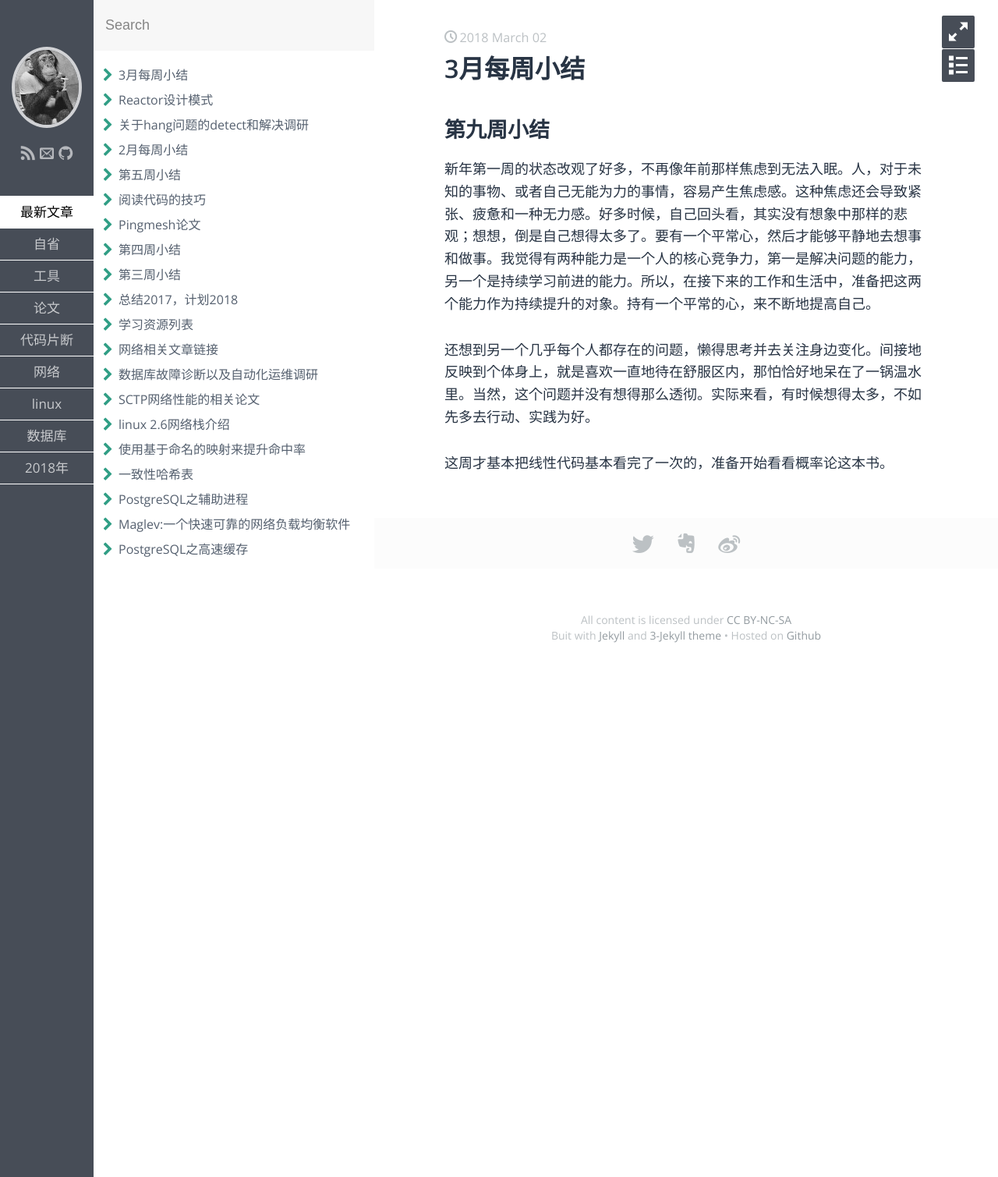
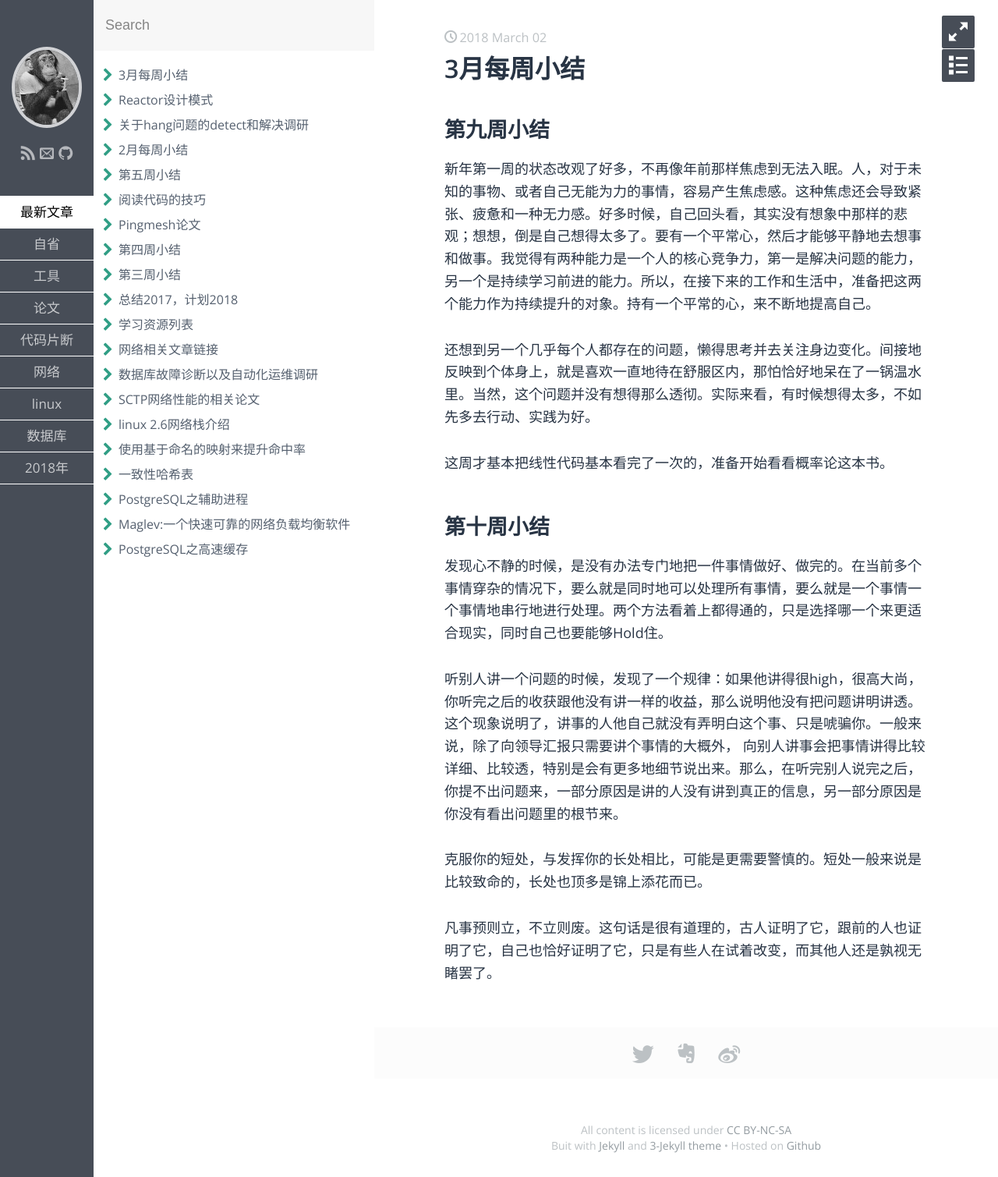
Before and after one commit to feelkill/feelkill.github.io, a Jekyll site: the page built from _posts/2018year/2018-03-03-summary-about-this-month.md, in a window 1280 px wide. Shown: the whole page at 78% size. Built offline with Jekyll 4.4.1, drawn with Linux system fonts in a browser that asks for light colours; some web fonts are replaced.

Commit message:
本周小结

```diff
--- a/_posts/2018year/2018-03-03-summary-about-this-month.md
+++ b/_posts/2018year/2018-03-03-summary-about-this-month.md
@@ -12,3 +12,13 @@ keywords: 总结
 还想到另一个几乎每个人都存在的问题，懒得思考并去关注身边变化。间接地反映到个体身上，就是喜欢一直地待在舒服区内，那怕恰好地呆在了一锅温水里。当然，这个问题并没有想得那么透彻。实际来看，有时候想得太多，不如先多去行动、实践为好。
 
 这周才基本把线性代码基本看完了一次的，准备开始看看概率论这本书。
+
+## 第十周小结
+
+发现心不静的时候，是没有办法专门地把一件事情做好、做完的。在当前多个事情穿杂的情况下，要么就是同时地可以处理所有事情，要么就是一个事情一个事情地串行地进行处理。两个方法看着上都得通的，只是选择哪一个来更适合现实，同时自己也要能够Hold住。
+
+听别人讲一个问题的时候，发现了一个规律：如果他讲得很high，很高大尚，你听完之后的收获跟他没有讲一样的收益，那么说明他没有把问题讲明讲透。这个现象说明了，讲事的人他自己就没有弄明白这个事、只是唬骗你。一般来说，除了向领导汇报只需要讲个事情的大概外， 向别人讲事会把事情讲得比较详细、比较透，特别是会有更多地细节说出来。那么，在听完别人说完之后，你提不出问题来，一部分原因是讲的人没有讲到真正的信息，另一部分原因是你没有看出问题里的根节来。
+
+克服你的短处，与发挥你的长处相比，可能是更需要警慎的。短处一般来说是比较致命的，长处也顶多是锦上添花而已。
+
+凡事预则立，不立则废。这句话是很有道理的，古人证明了它，跟前的人也证明了它，自己也恰好证明了它，只是有些人在试着改变，而其他人还是孰视无睹罢了。
```
